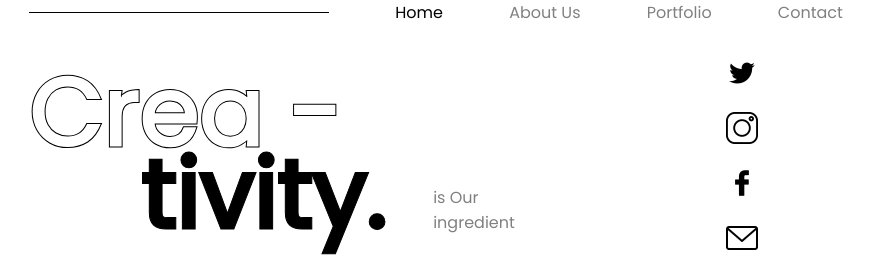
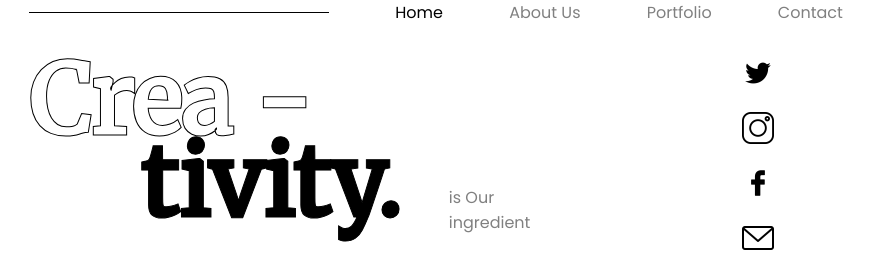
Before and after one commit to GD-R/HTML-14, a plain HTML site: page index.html in a window 1280 px wide. Shown: the top 264 px of the page, 404-1280 px from the left. Drawn offline with Linux system fonts and the light colour scheme.

Commit message:
Font family update

```diff
--- a/style.css
+++ b/style.css
@@ -1,4 +1,5 @@
 @import url('https://fonts.googleapis.com/css2?family=Poppins&display=swap');
+@import url('https://fonts.googleapis.com/css2?family=Merriweather&display=swap');
 
 * {
     margin: 0px;
@@ -63,6 +64,7 @@ nav p:nth-child(2) {
 
 h1 {
     font-size: 6rem;
+    font-family: 'Merriweather', serif;
     -webkit-text-fill-color: white;
   -webkit-text-stroke-width: 1px;
   /* -webkit-text-stroke-color: white;  */
@@ -70,7 +72,8 @@ h1 {
 
 h2 {
     font-size: 6rem;
-    line-height: 20px;
+    font-family: 'Merriweather', serif;
+    line-height: 45px;
     margin-left: 7rem;
     -webkit-text-fill-color: black;
     -webkit-text-stroke-width: 1px;
@@ -209,6 +212,7 @@ h2 {
 
 .service-content h3 {
     font-size: 6rem;
+    font-family: 'Merriweather', serif;
     line-height: 0rem;
     -webkit-text-fill-color: black;
     -webkit-text-stroke-width: 1px;
```
